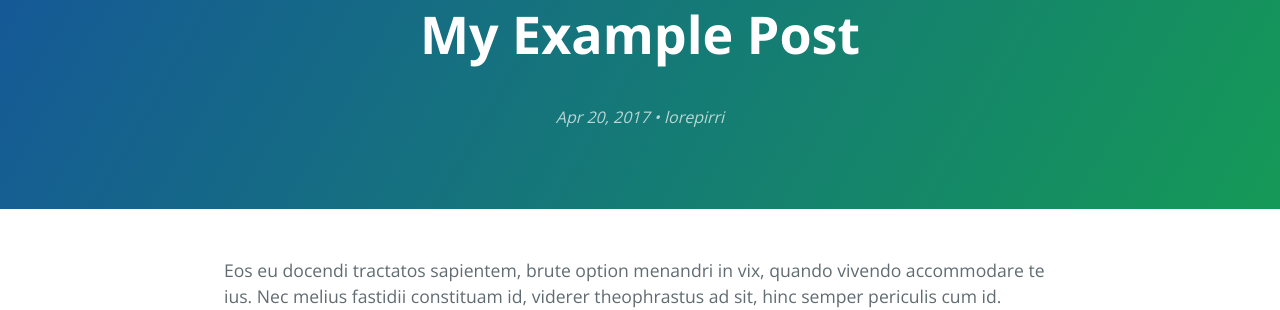
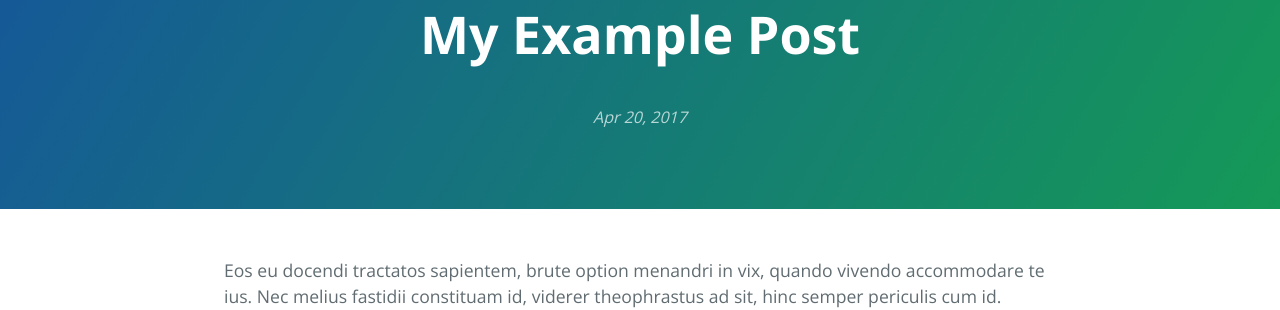
Before and after one commit to yuqisun/yuqisun.github.io, a Jekyll site: the page built from _posts/2017-04-20-my-example-post.md, in a window 1280 px wide. Shown: the part 141-451 px from the top of the page. Built offline with Jekyll 4.4.1, drawn with Linux system fonts in a browser that asks for light colours.

Commit message:
change theme

```diff
--- a/_config.yml
+++ b/_config.yml
@@ -15,8 +15,8 @@
 theme: # leave it empty
 
 # social
-author: lorepirri
-image: /thumbnail-jumbo.png
+#author: lorepirri
+#image: /thumbnail-jumbo.png
 #twitter:
 #  username: lorepirri
 
```
